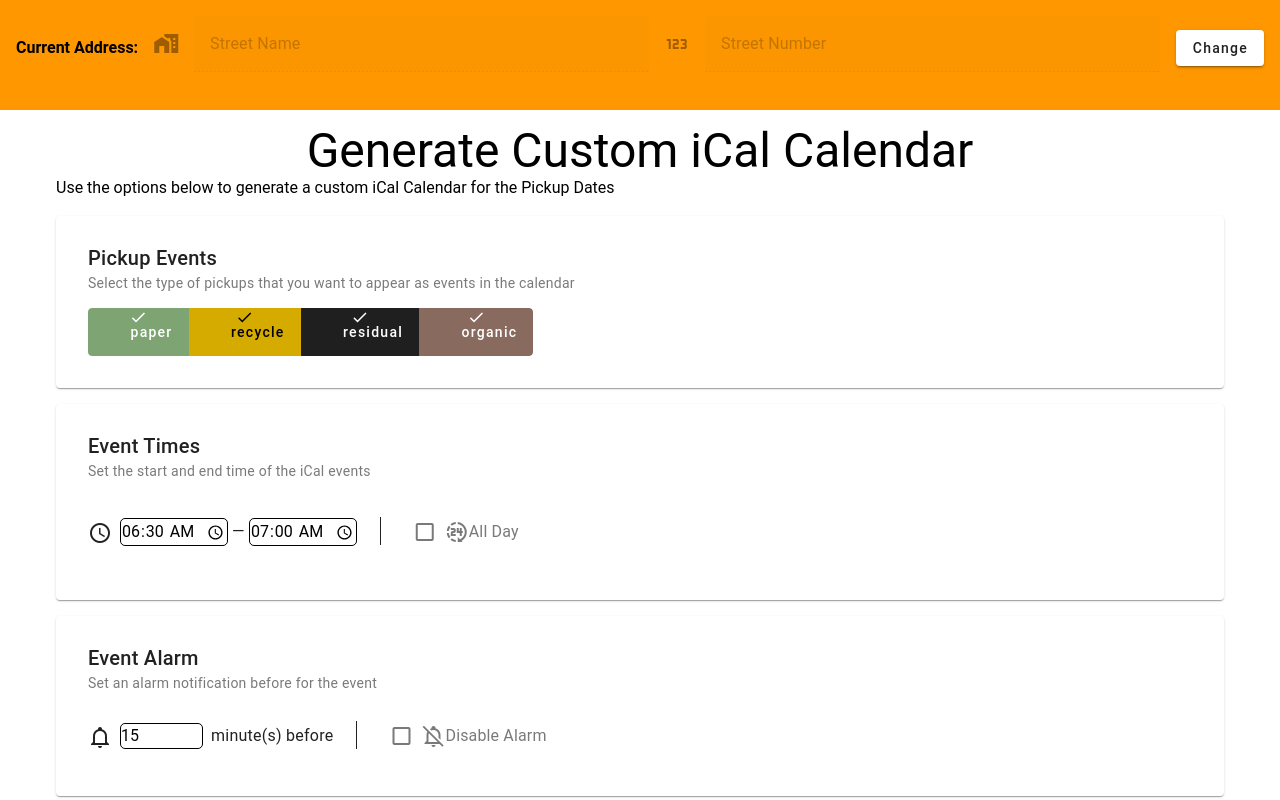
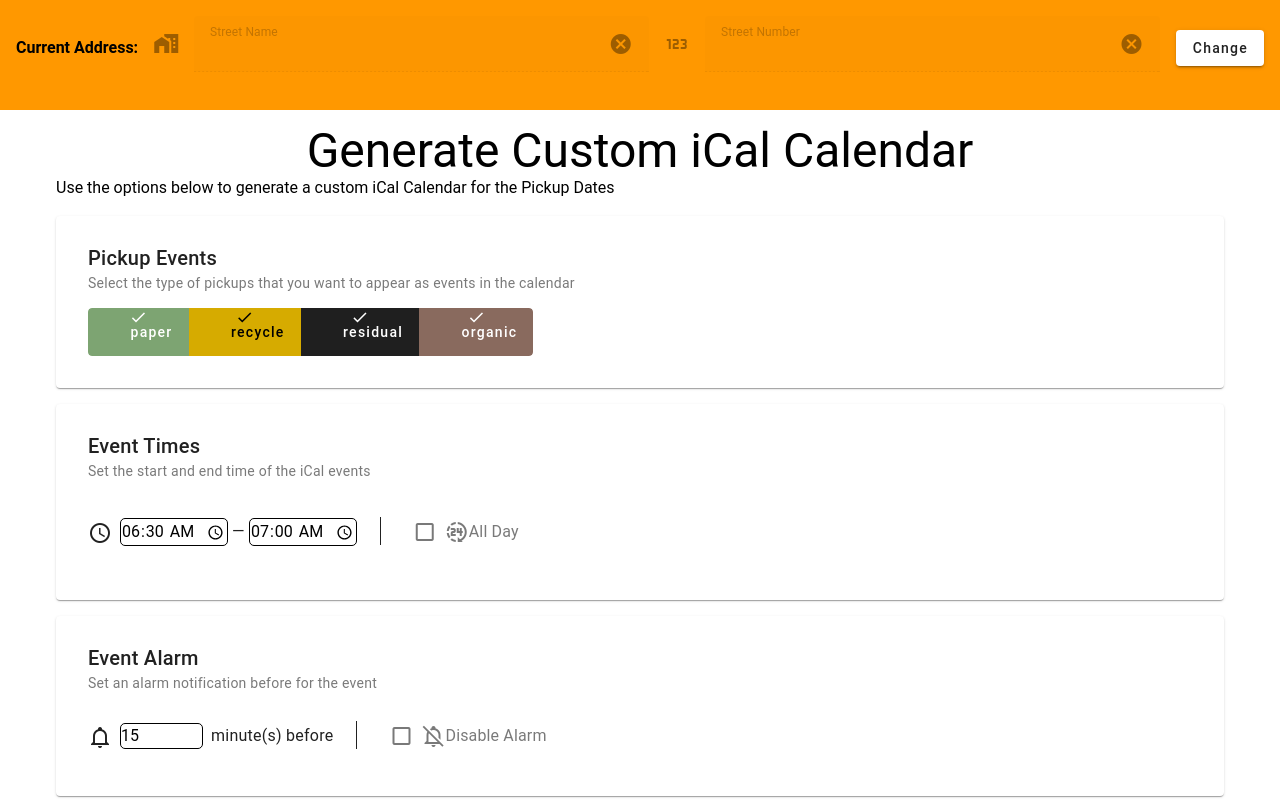
Before and after one commit to pano9000/aws-stuttgart-pickup-dates-service, a Nuxt app: page /ICalGenerator in a window 1280 px wide. Shown: the top 800 px of the page. Built offline with nearby package versions, Linux system fonts and the light colour scheme; some icons are missing.

Commit message:
(components/LocationPicker): WIP use Combobox for displaying suggestions

```diff
--- a/components/LocationPicker.vue
+++ b/components/LocationPicker.vue
@@ -9,7 +9,7 @@
   >
     <span class="font-weight-bold">Current Address:</span>
 
-    <v-text-field
+    <!-- <v-text-field
       v-model="streetname"
       label="Street Name"
       clearable
@@ -22,6 +22,26 @@
       clearable
       prepend-icon="mdi-numeric"
     />
+
+    -->
+
+    <v-combobox
+      v-model="streetname"
+      label="Street Name "
+      :items="streetnameSuggestions"
+      prepend-icon="mdi-home-city"
+      clearable
+    />
+
+    <v-combobox
+      v-model="streetno"
+      label="Street Number"
+      :items="streetnoSuggestions"
+      prepend-icon="mdi-numeric"
+      clearable
+    />
+
+
 
     <v-btn
       v-if="locationPickerActive"
@@ -47,13 +67,15 @@
 
 <script setup lang="ts">
 import { useCookieUserConfig } from '~/composables/useCookieUserConfig';
-
+import { watchDebounced } from '@vueuse/core'
 
 const { cookieStreet } = useCookieUserConfig();
 const streetname = ref(cookieStreet.value.streetname);
 const streetno = ref(cookieStreet.value.streetno);
 const locationPickerActive = ref(false);
 
+const streetnameSuggestions = ref<string[]>([]);
+const streetnoSuggestions = ref<string[]>([]);
 
 //@TODO: how to get cookieStreet as argument? it fails due to type, beacuse in template it is "unpacked"
 function storeStreetInCookie(streetname: string, streetno: string) {
@@ -62,6 +84,45 @@ function storeStreetInCookie(streetname: string, streetno: string) {
   locationPickerActive.value = false
 }
 
+watchDebounced(
+  streetname,
+  async (newStreetname, _oldStreetname) => {
+    streetno.value = ""
+    if (!newStreetname || newStreetname.length < 1) {
+      streetnameSuggestions.value = []
+      return;
+    }
+    const response = await $fetch("/api/v1/addresssuggestion", {
+      query: {
+        streetname: newStreetname
+      }
+    })
+    console.log(response);
+  streetnameSuggestions.value = response || []
+  },
+  { debounce: 1000, maxWait: 2000 },
+)
+
+watchDebounced(
+  streetno,
+  async (newStreetno, _oldStreetno) => {
+    if (!newStreetno || newStreetno.length < 1) {
+      streetnoSuggestions.value = []
+      return;
+    }
+    const response = await $fetch("/api/v1/addresssuggestion", {
+      query: {
+        streetname: streetname.value,
+        streetno: newStreetno
+      }
+    })
+    console.log(response);
+    streetnoSuggestions.value = response || []
+
+  },
+  { debounce: 500, maxWait: 1000 },
+)
+
 </script>
 
 <style>
```
